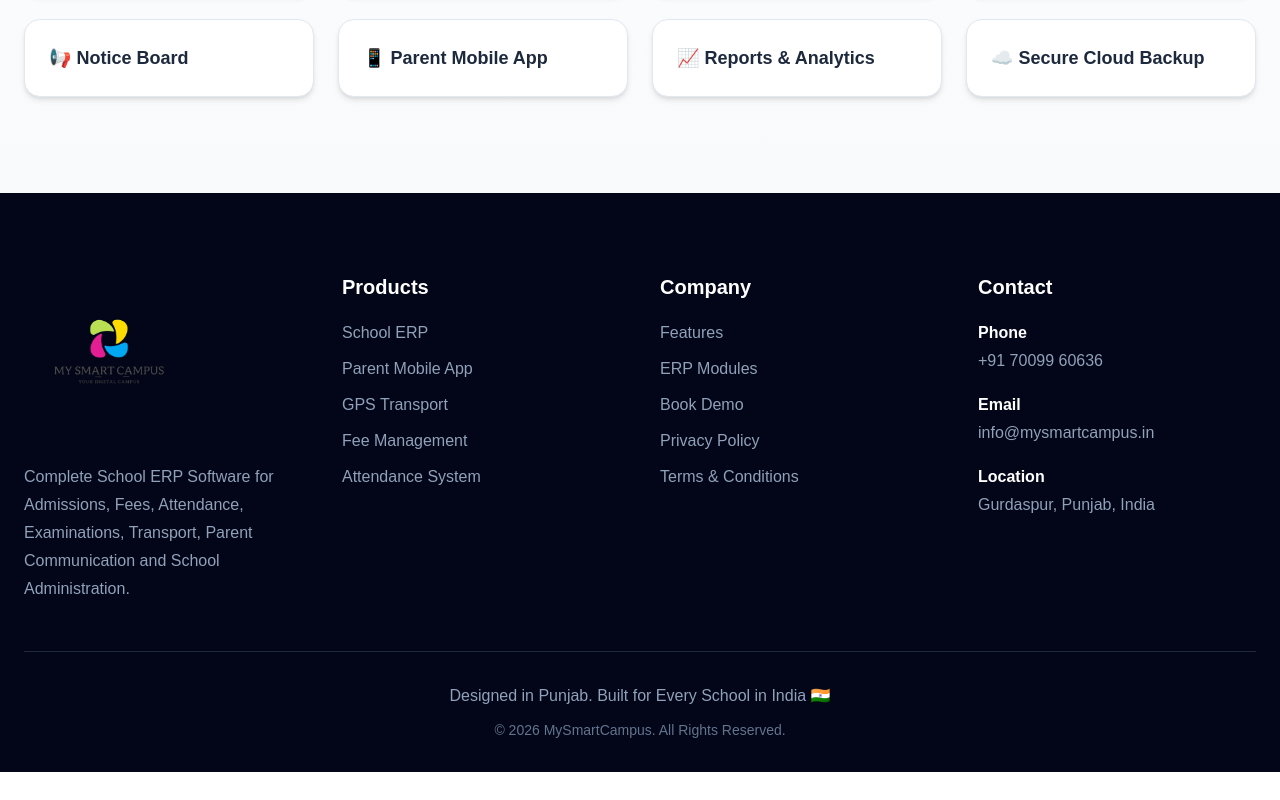
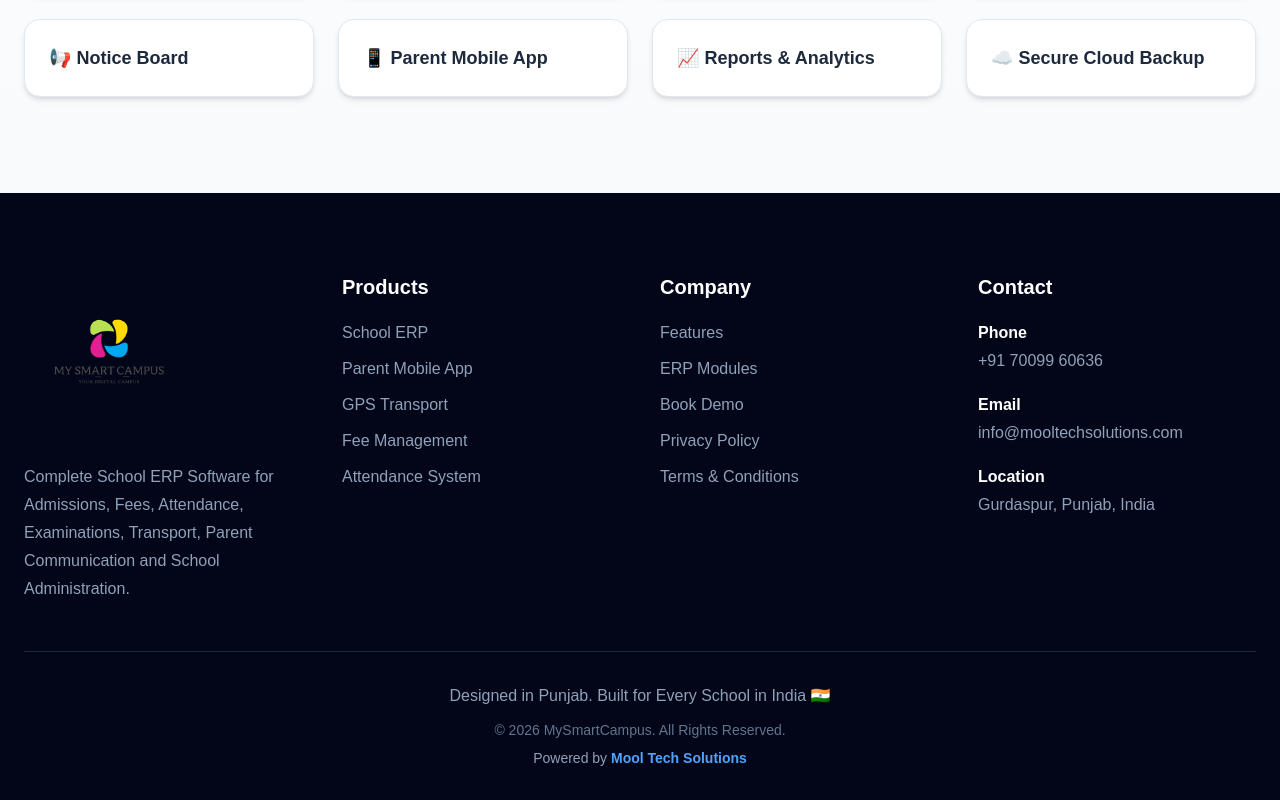
Before and after one commit to Kawalzaff/mysmartcampus-site, a Next.js app: page / in a window 1280 px wide. Shown: the part 7993-8793 px from the top of the page. Before the commit the page ends 8765 px from the top, so only its background shows below. Built offline with nearby package versions, Linux system fonts and the light colour scheme.

Commit message:
Update company branding and contact details

```diff
--- a/app/page.tsx
+++ b/app/page.tsx
@@ -874,7 +874,7 @@
 
           <div>
             <p className="text-white font-semibold mb-1">Email</p>
-            <p>info@mysmartcampus.in</p>
+            <p>info@mooltechsolutions.com</p>
           </div>
 
           <div>
@@ -894,8 +894,20 @@
       </p>
 
       <p className="mt-3 text-sm text-slate-500">
-        © 2026 MySmartCampus. All Rights Reserved.
-      </p>
+  © 2026 MySmartCampus. All Rights Reserved.
+</p>
+
+<p className="mt-2 text-sm text-slate-400">
+  Powered by{" "}
+  <a
+    href="https://mooltechsolutions.com"
+    target="_blank"
+    rel="noopener noreferrer"
+    className="font-semibold text-blue-400 hover:text-blue-300"
+  >
+    Mool Tech Solutions
+  </a>
+</p>
 
     </div>
 
```
